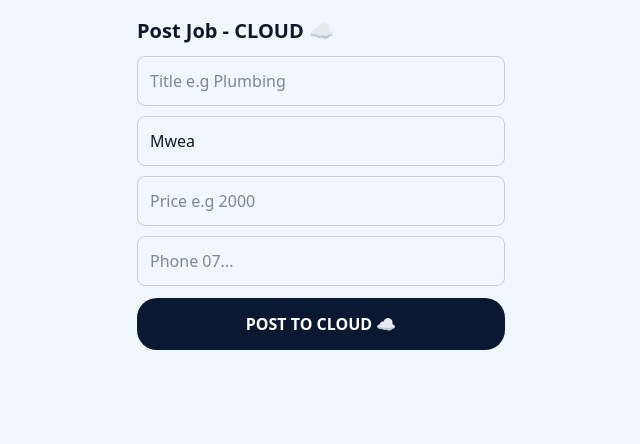
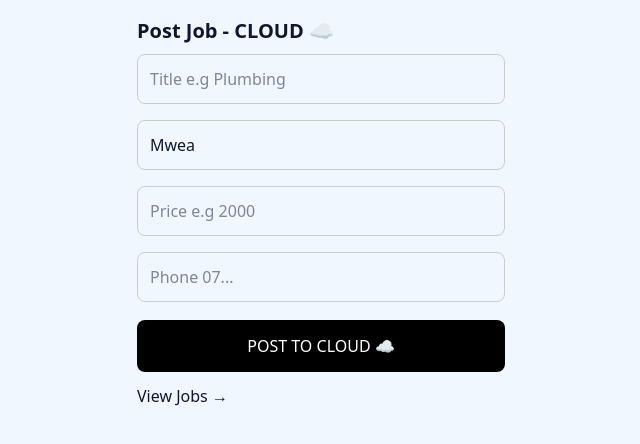
Before and after one commit to njoguemmanuel04-lgtm/taskmate, a Next.js app: page /post-job in a window 1280 px wide. Shown: the top 444 px of the page, without its empty margins (319-959 px from the left). Built offline with nearby package versions, Linux system fonts and the light colour scheme.

Commit message:
Update page.tsx

```diff
--- a/app/post-job/page.tsx
+++ b/app/post-job/page.tsx
@@ -1,20 +1,35 @@
 "use client"
-import { supabase } from "@/lib/supabase"
 import { useState } from "react"
+
 export default function Post(){
-const [f,setF]=useState({title:"",location:"Mwea",price:"",phone:""})
-async function post(){
-if(!f.title||!f.price||!f.phone) return alert("Fill all fields")
-const {error}=await supabase.from("jobs").insert({title:f.title,location:f.location,price:f.price,phone:f.phone})
-if(error) alert(error.message)
-else {alert("✅ Posted to CLOUD! ☁️"); location.href="/jobs"}
+  const [f,setF]=useState({title:"",location:"Mwea",price:"",phone:""})
+
+  async function post(){
+    if(!f.title||!f.price||!f.phone) return alert("Fill all!")
+    try{
+      const res = await fetch('/api/jobs', {
+        method: 'POST',
+        headers: { 'Content-Type': 'application/json' },
+        body: JSON.stringify(f)
+      })
+      const j = await res.json()
+      if(!res.ok) throw new Error(j.error)
+      alert("✅ Posted to CLOUD! ☁️")
+      location.href="/jobs"
+    }catch(e:any){
+      alert("Error: "+e.message)
+    }
+  }
+
+  return(
+    <div style={{padding:16,maxWidth:400,margin:'0 auto'}}>
+      <h1 style={{fontWeight:"bold",fontSize:20}}>Post Job - CLOUD ☁️</h1>
+      <input placeholder="Title e.g Plumbing" onChange={e=>setF({...f,title:e.target.value})} style={{width:'100%',padding:12,margin:'8px 0',border:'1px solid #ccc',borderRadius:8}} />
+      <input placeholder="Location" defaultValue="Mwea" onChange={e=>setF({...f,location:e.target.value})} style={{width:'100%',padding:12,margin:'8px 0',border:'1px solid #ccc',borderRadius:8}} />
+      <input placeholder="Price e.g 2000" onChange={e=>setF({...f,price:e.target.value})} style={{width:'100%',padding:12,margin:'8px 0',border:'1px solid #ccc',borderRadius:8}} />
+      <input placeholder="Phone 07..." onChange={e=>setF({...f,phone:e.target.value})} style={{width:'100%',padding:12,margin:'8px 0',border:'1px solid #ccc',borderRadius:8}} />
+      <button onClick={post} style={{background:"#000",color:"#fff",width:'100%',padding:14,borderRadius:8,marginTop:10}}>POST TO CLOUD ☁️</button>
+      <a href="/jobs" style={{display:'block',marginTop:12}}>View Jobs →</a>
+    </div>
+  )
 }
-return(<div style={{padding:16,maxWidth:400,margin:"0 auto"}}>
-<h1 style={{fontWeight:"bold",fontSize:20}}>Post Job - CLOUD ☁️</h1>
-<input placeholder="Title e.g Plumbing" onChange={e=>setF({...f,title:e.target.value})} style={{width:"100%",padding:12,marginTop:10,border:"1px solid #ccc",borderRadius:8}}/>
-<input placeholder="Location" defaultValue="Mwea" onChange={e=>setF({...f,location:e.target.value})} style={{width:"100%",padding:12,marginTop:10,border:"1px solid #ccc",borderRadius:8}}/>
-<input placeholder="Price e.g 2000" onChange={e=>setF({...f,price:e.target.value})} style={{width:"100%",padding:12,marginTop:10,border:"1px solid #ccc",borderRadius:8}}/>
-<input placeholder="Phone 07..." onChange={e=>setF({...f,phone:e.target.value})} style={{width:"100%",padding:12,marginTop:10,border:"1px solid #ccc",borderRadius:8}}/>
-<button onClick={post} style={{background:"#0a1931",color:"white",padding:14,width:"100%",marginTop:12,borderRadius:20,fontWeight:"bold"}}>POST TO CLOUD ☁️</button>
-</div>)
-}
```
